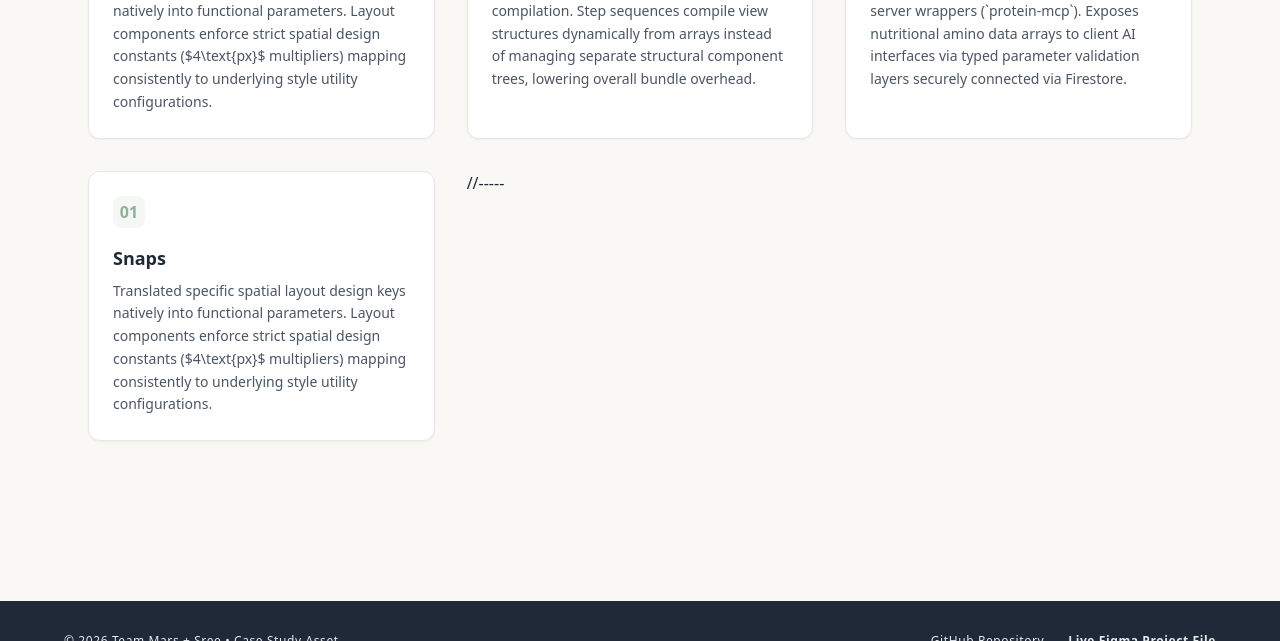
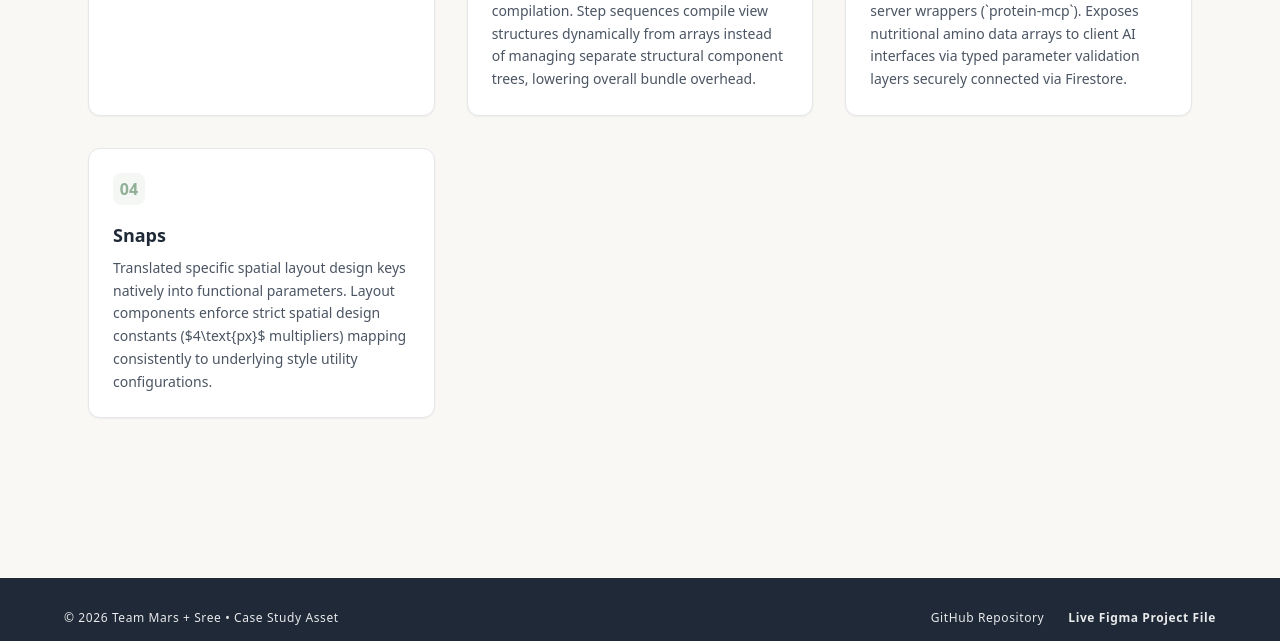
Before and after one commit to sreetama54/sreetamaresume, a plain HTML site: page figmascreenshot.html in a window 1280 px wide. Shown: the part 598-1239 px from the top of the page. Drawn offline with nearby package versions, Linux system fonts and the light colour scheme.

Commit message:
Update numbered divs in figmascreenshot.html

```diff
--- a/figmascreenshot.html
+++ b/figmascreenshot.html
@@ -68,10 +68,10 @@
     <section class="grid grid-cols-1 md:grid-cols-3 gap-8">
 
       <div class="bg-white border border-gray-200 rounded-xl p-6 shadow-sm">
-        <div class="h-8 w-8 bg-brandSage/10 text-brandSage flex items-center justify-center rounded-lg font-bold mb-4">04</div>
+        <div class="h-8 w-8 bg-brandSage/10 text-brandSage flex items-center justify-center rounded-lg font-bold mb-4">01</div>
         <h3 class="text-lg font-bold text-brandCharcoal">Figma to Code Pipeline</h3>
         <p class="text-sm text-gray-600 mt-2 leading-relaxed">
-          Translated specific spatial layout design keys natively into functional parameters. Layout components enforce strict spatial design constants ($4\text{px}$ multipliers) mapping consistently to underlying style utility configurations.
+
         </p>
       </div>
 
@@ -93,13 +93,13 @@
 
 
        <div class="bg-white border border-gray-200 rounded-xl p-6 shadow-sm">
-        <div class="h-8 w-8 bg-brandSage/10 text-brandSage flex items-center justify-center rounded-lg font-bold mb-4">01</div>
+        <div class="h-8 w-8 bg-brandSage/10 text-brandSage flex items-center justify-center rounded-lg font-bold mb-4">04</div>
         <h3 class="text-lg font-bold text-brandCharcoal">Snaps</h3>
         <p class="text-sm text-gray-600 mt-2 leading-relaxed">
           Translated specific spatial layout design keys natively into functional parameters. Layout components enforce strict spatial design constants ($4\text{px}$ multipliers) mapping consistently to underlying style utility configurations.
         </p>
       </div>
-      //-----
+
 
     </section>
 
```
